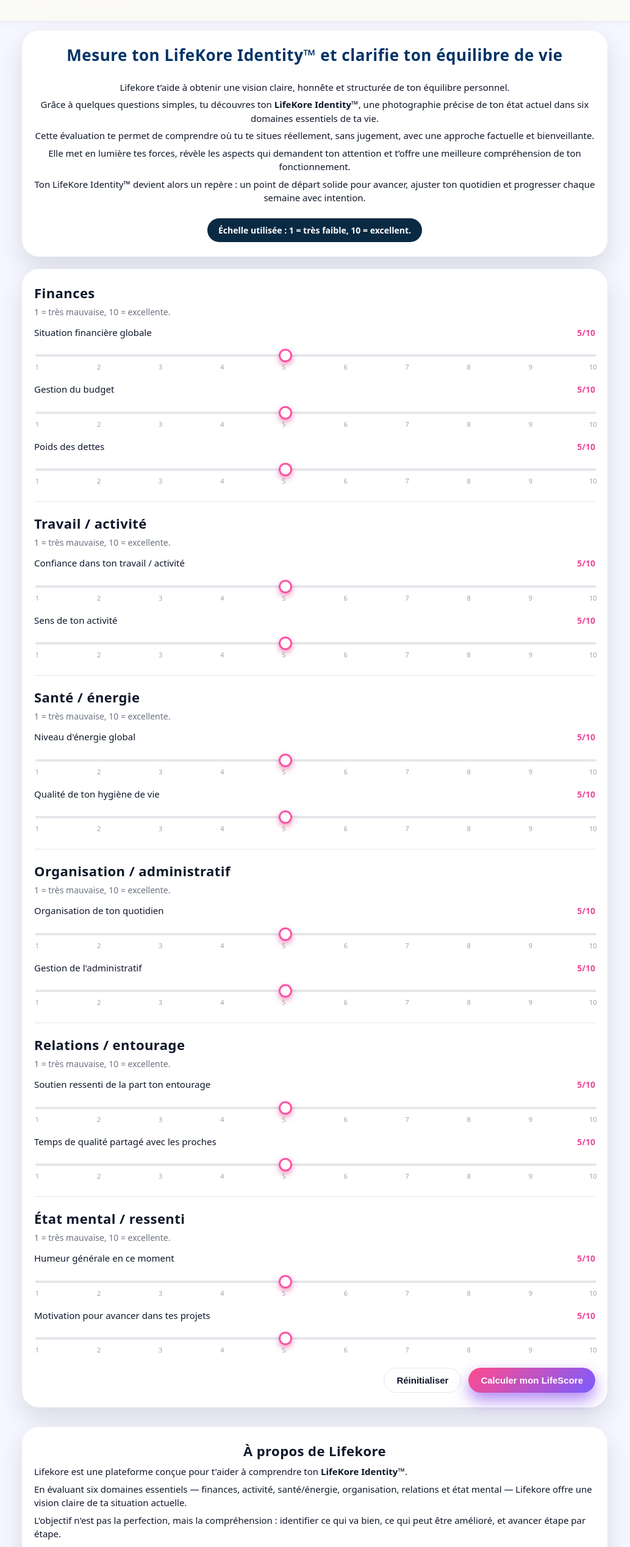
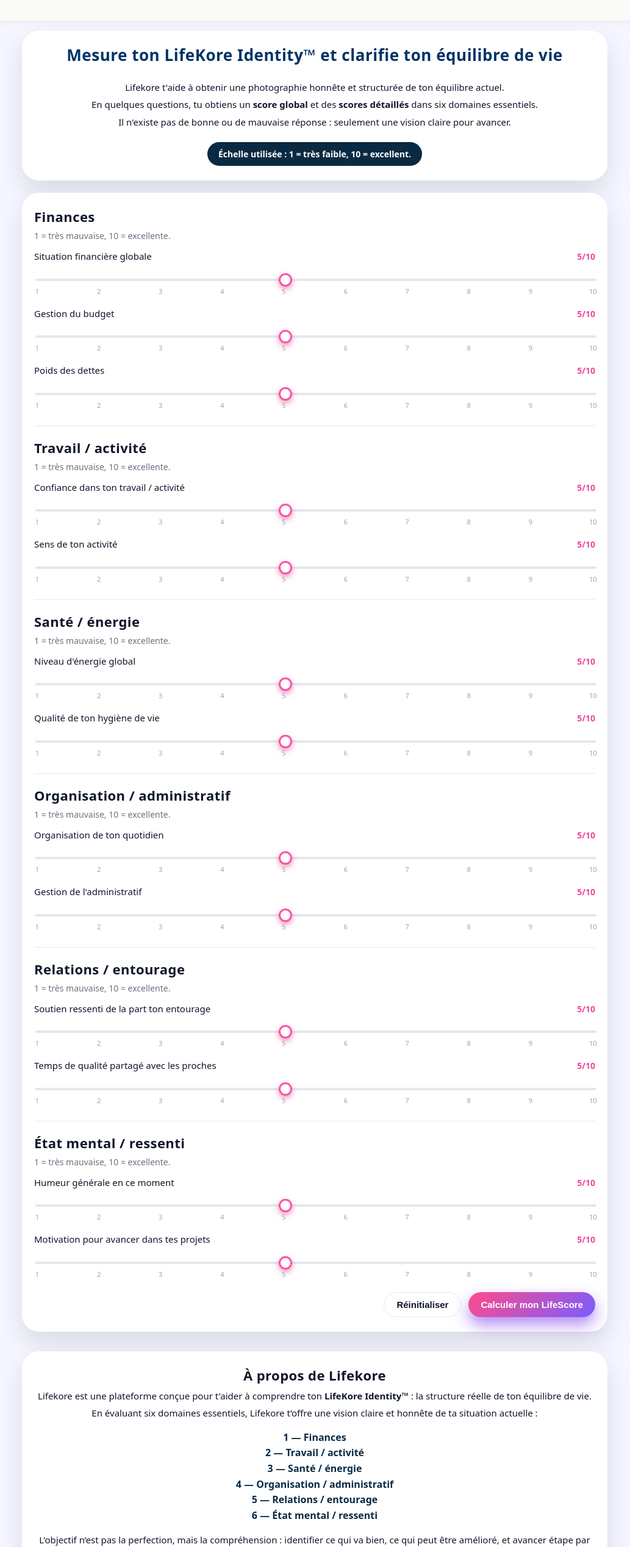
Before and after one commit to Brax971/Lifescore, a Next.js app: page / in a window 1280 px wide. Shown: the part 234-2771 px from the top of the page at 61% size, without its empty margins (124-1157 px from the left). Built offline with nearby package versions, Linux system fonts and the light colour scheme.

Commit message:
Update page.js

```diff
--- a/app/page.js
+++ b/app/page.js
@@ -93,7 +93,9 @@ export default function HomePage() {
     });
 
     const globalAvg =
-      allValues.reduce((sum, v) => sum + v, 0) / allValues.length;
+      allValues.length > 0
+        ? allValues.reduce((sum, v) => sum + v, 0) / allValues.length
+        : 0;
 
     const globalScore = Math.round(globalAvg * 10);
 
@@ -158,10 +160,10 @@ export default function HomePage() {
           </div>
 
           <nav className="lk-nav">
-            <button className="lk-button lk-button-primary lk-button-small">
+            <button type="button" className="lk-button lk-button-primary lk-button-small">
               Se connecter
             </button>
-            <button className="lk-button lk-button-primary lk-button-small">
+            <button type="button" className="lk-button lk-button-primary lk-button-small">
               Créer un compte
             </button>
           </nav>
@@ -176,58 +178,40 @@ export default function HomePage() {
               Mesure ton LifeKore Identity™ et clarifie ton équilibre de vie
             </h1>
 
-            {/* 🔥 NOUVEAU TEXTE EXPLICATIF CENTRÉ */}
             <p style={{ textAlign: "center" }}>
-              Lifekore t’aide à obtenir une vision claire, honnête et structurée
-              de ton équilibre personnel.
+              Lifekore t'aide à obtenir une photographie honnête et structurée de ton
+              équilibre actuel.
             </p>
 
             <p style={{ textAlign: "center" }}>
-              Grâce à quelques questions simples, tu découvres ton
-              <strong> LifeKore Identity™</strong>, une photographie précise de
-              ton état actuel dans six domaines essentiels de ta vie.
+              En quelques questions, tu obtiens un <strong>score global</strong> et des{" "}
+              <strong>scores détaillés</strong> dans six domaines essentiels.
             </p>
 
             <p style={{ textAlign: "center" }}>
-              Cette évaluation te permet de comprendre où tu te situes
-              réellement, sans jugement, avec une approche factuelle et
-              bienveillante.
+              Il n'existe pas de bonne ou de mauvaise réponse : seulement une vision
+              claire pour avancer.
             </p>
 
-            <p style={{ textAlign: "center" }}>
-              Elle met en lumière tes forces, révèle les aspects qui demandent
-              ton attention et t’offre une meilleure compréhension de ton
-              fonctionnement.
-            </p>
-
-            <p style={{ textAlign: "center" }}>
-              Ton LifeKore Identity™ devient alors un repère : un point de
-              départ solide pour avancer, ajuster ton quotidien et progresser
-              chaque semaine avec intention.
-            </p>
-
-            {/* ÉCHELLE utilisée */}
             <div
               className="lk-scale-info"
-              style={{ backgroundColor: "#0A2A43", color: "#FFFFFF" }}
+              style={{
+                backgroundColor: "#0A2A43",
+                color: "#FFFFFF",
+                textAlign: "center",
+              }}
             >
               Échelle utilisée : <strong>1 = très faible, 10 = excellent.</strong>
             </div>
           </div>
 
-          {/* FORM */}
-          <form
-            onSubmit={handleSubmit}
-            className="lk-card lk-card-main"
-            style={{ marginTop: 16 }}
-          >
+          {/* FORMULAIRE PRINCIPAL */}
+          <form onSubmit={handleSubmit} className="lk-card lk-card-main" style={{ marginTop: 16 }}>
             {domains.map((domain) => (
               <div key={domain.id} className="lk-domain-block">
                 <div className="lk-domain-header">
                   <h2>{domain.label}</h2>
-                  <p className="lk-domain-description">
-                    {domain.description}
-                  </p>
+                  <p className="lk-domain-description">{domain.description}</p>
                 </div>
 
                 <div className="lk-domain-questions">
@@ -266,11 +250,7 @@ export default function HomePage() {
             ))}
 
             <div className="lk-actions-row">
-              <button
-                type="button"
-                className="lk-button lk-button-secondary"
-                onClick={handleReset}
-              >
+              <button type="button" className="lk-button lk-button-secondary" onClick={handleReset}>
                 Réinitialiser
               </button>
               <button type="submit" className="lk-button lk-button-primary">
@@ -281,17 +261,11 @@ export default function HomePage() {
 
           {/* RÉSULTATS */}
           {results && (
-            <div
-              id="lk-results"
-              className="lk-card lk-card-main"
-              style={{ marginTop: 20 }}
-            >
+            <div id="lk-results" className="lk-card lk-card-main" style={{ marginTop: 20 }}>
               <div className="lk-results-header">
                 <div className="lk-circle-score">
                   <div className="lk-circle-score-inner">
-                    <div className="lk-circle-score-value">
-                      {results.globalScore}
-                    </div>
+                    <div className="lk-circle-score-value">{results.globalScore}</div>
                     <div className="lk-circle-score-label">/100</div>
                   </div>
                 </div>
@@ -299,41 +273,23 @@ export default function HomePage() {
                 <div className="lk-results-title">
                   <h1>Ton LifeScore global</h1>
                   <p>
-                    Ce score est la moyenne de l'ensemble de tes réponses,
-                    ramenée sur 100. Ce n'est pas une note absolue, mais une
-                    photographie de ta situation actuelle.
+                    Ce score est la moyenne de l’ensemble de tes réponses, ramenée sur 100.
                   </p>
                   <p>
-                    Ton LifeScore global est{" "}
-                    <strong>{getScoreText(results.globalScore)}</strong>.
-                  </p>
-                  <p>
-                    Utilise ce score comme un point de départ : tu peux refaire
-                    le questionnaire régulièrement pour suivre ton évolution.
+                    Ton LifeScore global est <strong>{getScoreText(results.globalScore)}</strong>.
                   </p>
                 </div>
               </div>
 
               <div className="lk-results-block">
                 <h2>Scores par domaine</h2>
-                <p>
-                  Chaque score est la moyenne de tes réponses dans le domaine,
-                  ramenée sur 100.
-                </p>
-
                 <div className="lk-domain-scores">
-                  {Object.entries(results.domainScores).map(
-                    ([label, score]) => (
+                  {Object.entries(results.domainScores).map(([label, score]) => (
                     <div key={label} className="lk-domain-score-row">
                       <div className="lk-domain-score-header">
-                          <span className="lk-domain-score-label">
-                            {label}
-                          </span>
-                          <span className="lk-domain-score-value">
-                            {score}/100
-                          </span>
+                        <span className="lk-domain-score-label">{label}</span>
+                        <span className="lk-domain-score-value">{score}/100</span>
                       </div>
-
                       <div className="lk-domain-score-bar">
                         <div
                           className="lk-domain-score-bar-fill"
@@ -341,8 +297,7 @@ export default function HomePage() {
                         />
                       </div>
                     </div>
-                    )
-                  )}
+                  ))}
                 </div>
               </div>
 
@@ -350,17 +305,17 @@ export default function HomePage() {
                 <h2>Ce que ton LifeScore suggère</h2>
                 <ul className="lk-list">
                   <li>Les domaines au-dessus de 70/100 sont tes points forts.</li>
-                  <li>Entre 40 et 70/100 : stables mais améliorables.</li>
-                  <li>En dessous de 40/100 : priorité d'attention.</li>
+                  <li>Entre 40 et 70/100 : domaines stables mais perfectibles.</li>
+                  <li>En dessous de 40/100 : priorité d'amélioration.</li>
                 </ul>
               </div>
 
               <div className="lk-results-block">
-                <h2>Et maintenant, concrètement ?</h2>
+                <h2>Et maintenant ?</h2>
                 <ul className="lk-list">
-                  <li>Choisis un seul domaine à travailler en premier.</li>
+                  <li>Choisis un seul domaine à travailler.</li>
                   <li>Note 1 à 3 actions simples pour cette semaine.</li>
-                  <li>Refais ton LifeScore dans 1 à 2 semaines.</li>
+                  <li>Refais le test dans 1 à 2 semaines.</li>
                 </ul>
 
                 <div className="lk-actions-row" style={{ marginTop: 16 }}>
@@ -370,10 +325,7 @@ export default function HomePage() {
                     onClick={() => {
                       const el = document.getElementById("lk-home");
                       if (el)
-                        el.scrollIntoView({
-                          behavior: "smooth",
-                          block: "start",
-                        });
+                        el.scrollIntoView({ behavior: "smooth", block: "start" });
                     }}
                   >
                     Refaire le questionnaire
@@ -384,33 +336,65 @@ export default function HomePage() {
           )}
         </section>
 
-        {/* À PROPOS */}
+        {/* À PROPOS — VERSION CENTRÉE */}
         <section id="lk-about" className="lk-section">
           <div className="lk-card lk-card-main" style={{ marginTop: 20 }}>
+
             <h2 style={{ textAlign: "center" }}>À propos de Lifekore</h2>
-            <p>
-              Lifekore est une plateforme conçue pour t'aider à comprendre ton{" "}
-              <strong>LifeKore Identity™</strong>.
+
+            <p style={{ textAlign: "center" }}>
+              Lifekore est une plateforme conçue pour t'aider à comprendre ton
+              <strong> LifeKore Identity™</strong> : la structure réelle de ton équilibre de vie.
             </p>
-            <p>
-              En évaluant six domaines essentiels — finances, activité,
-              santé/énergie, organisation, relations et état mental — Lifekore
-              offre une vision claire de ta situation actuelle.
+
+            <p style={{ textAlign: "center" }}>
+              En évaluant six domaines essentiels, Lifekore t’offre une vision claire
+              et honnête de ta situation actuelle :
             </p>
-            <p>
-              L'objectif n'est pas la perfection, mais la compréhension :
-              identifier ce qui va bien, ce qui peut être amélioré, et avancer
-              étape par étape.
+
+            <ul
+              style={{
+                listStyle: "none",
+                padding: 0,
+                margin: "16px 0",
+                textAlign: "center",
+                lineHeight: 1.6,
+                fontWeight: 600,
+                color: "#0A2A43",
+              }}
+            >
+              <li>1 — Finances</li>
+              <li>2 — Travail / activité</li>
+              <li>3 — Santé / énergie</li>
+              <li>4 — Organisation / administratif</li>
+              <li>5 — Relations / entourage</li>
+              <li>6 — État mental / ressenti</li>
+            </ul>
+
+            <p style={{ textAlign: "center" }}>
+              L'objectif n’est pas la perfection, mais la compréhension : identifier
+              ce qui va bien, ce qui peut être amélioré, et avancer étape par étape.
             </p>
-            <ul className="lk-list">
-              <li>suivre ton ressenti au fil du temps ;</li>
-              <li>voir si tes actions ont un impact réel ;</li>
-              <li>te focaliser sur un seul domaine à la fois.</li>
+
+            <ul
+              style={{
+                listStyle: "none",
+                padding: 0,
+                margin: "16px 0",
+                textAlign: "center",
+                lineHeight: 1.6,
+              }}
+            >
+              <li>• suivre ton ressenti au fil du temps ;</li>
+              <li>• voir si tes actions ont un impact réel ;</li>
+              <li>• te focaliser sur un seul domaine à la fois.</li>
             </ul>
-            <p>
-              Tu peux recalculer ton LifeKore Identity™ aussi souvent que tu le
-              souhaites pour suivre ton évolution.
+
+            <p style={{ textAlign: "center" }}>
+              Tu peux recalculer ton LifeKore Identity™ aussi souvent que tu le souhaites
+              pour suivre ton évolution. Ton identité évolue : Lifekore t’aide à la maîtriser.
             </p>
+
           </div>
         </section>
       </main>
@@ -421,8 +405,7 @@ export default function HomePage() {
           className="lk-footer-inner"
           style={{ width: "100%", textAlign: "center", fontSize: 12 }}
         >
-          <strong>Lifekore</strong> · LifeKore Identity™ – Mesure gratuite de ton
-          équilibre de vie.
+          <strong>Lifekore</strong> · LifeKore Identity™ – Mesure gratuite de ton équilibre de vie.
           <br />
           © {new Date().getFullYear()} Lifekore. Tous droits réservés.
         </div>
```
Lines whose indentation alone changed are shown as unchanged.
